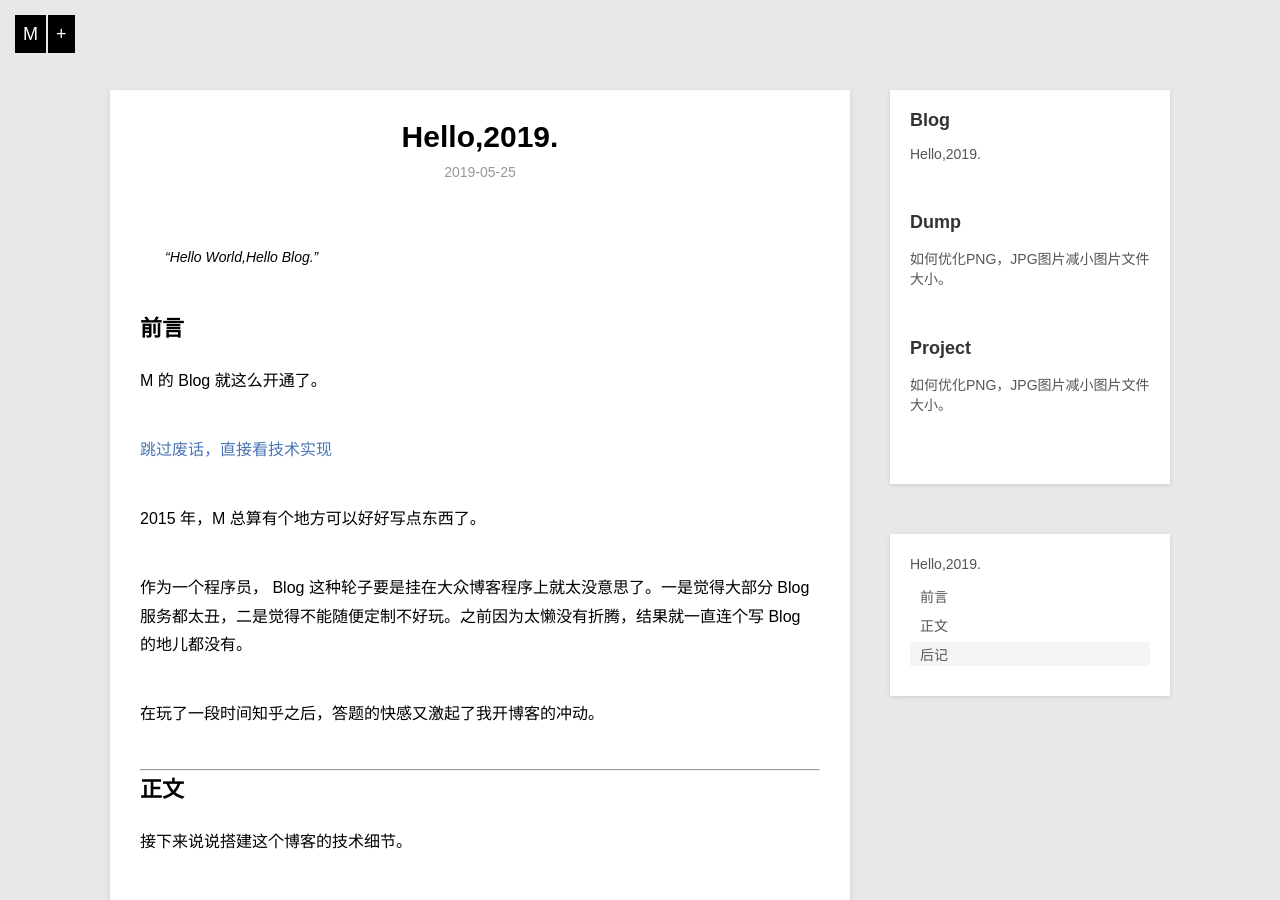
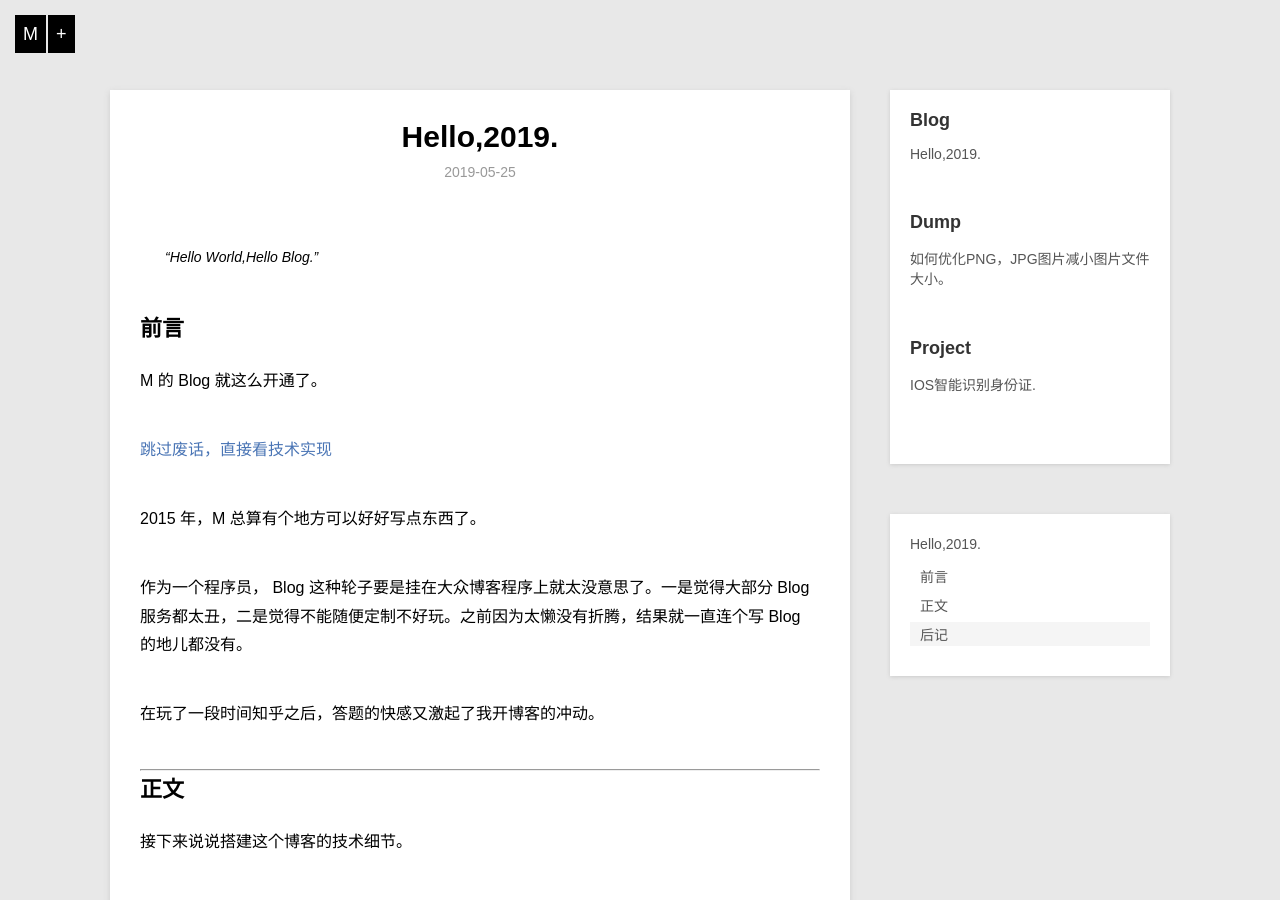
Before and after one commit to melony315/M, a Jekyll site: the page built from _posts/blog/2019-05-25-hello-2019.markdown, in a window 1280 px wide and 900 px high. Built offline with Jekyll 4.4.1, drawn with Linux system fonts in a browser that asks for light colours; Markdown is read by kramdown in place of the engine named in the settings; comment, search, counter and statistics services are not loaded.

Commit message:
Update 2019-05-25-ORC-YM.markdown

```diff
--- a/_posts/project/2019-05-25-ORC-YM.markdown
+++ b/_posts/project/2019-05-25-ORC-YM.markdown
@@ -1,6 +1,6 @@
 ---
 layout:     post
-title:      如何优化PNG，JPG图片减小图片文件大小。
+title:      IOS智能识别身份证.
 category: project
 description: ORC源码
 ---
```
